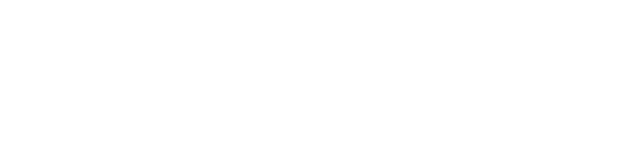
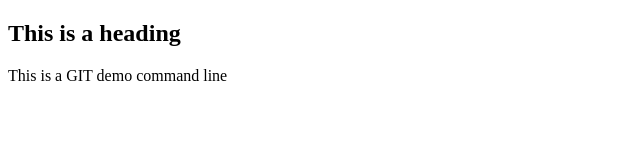
Before and after one commit to lyktk18798/personal-site, a plain HTML site: page index.html in a window 1280 px wide. Shown: the whole page, without its empty margins (0-640 px from the left). Drawn offline with Linux system fonts and the light colour scheme.

Commit message:
chore: add more logic

```diff
--- a/index.html
+++ b/index.html
@@ -7,6 +7,7 @@
     <title>Document</title>
 </head>
 <body>
-
+    <h2>This is a heading</h2>
+    <p>This is a GIT demo command line</p>
 </body>
 </html>
```
Also changed, not shown: docs/release-note.txt.
